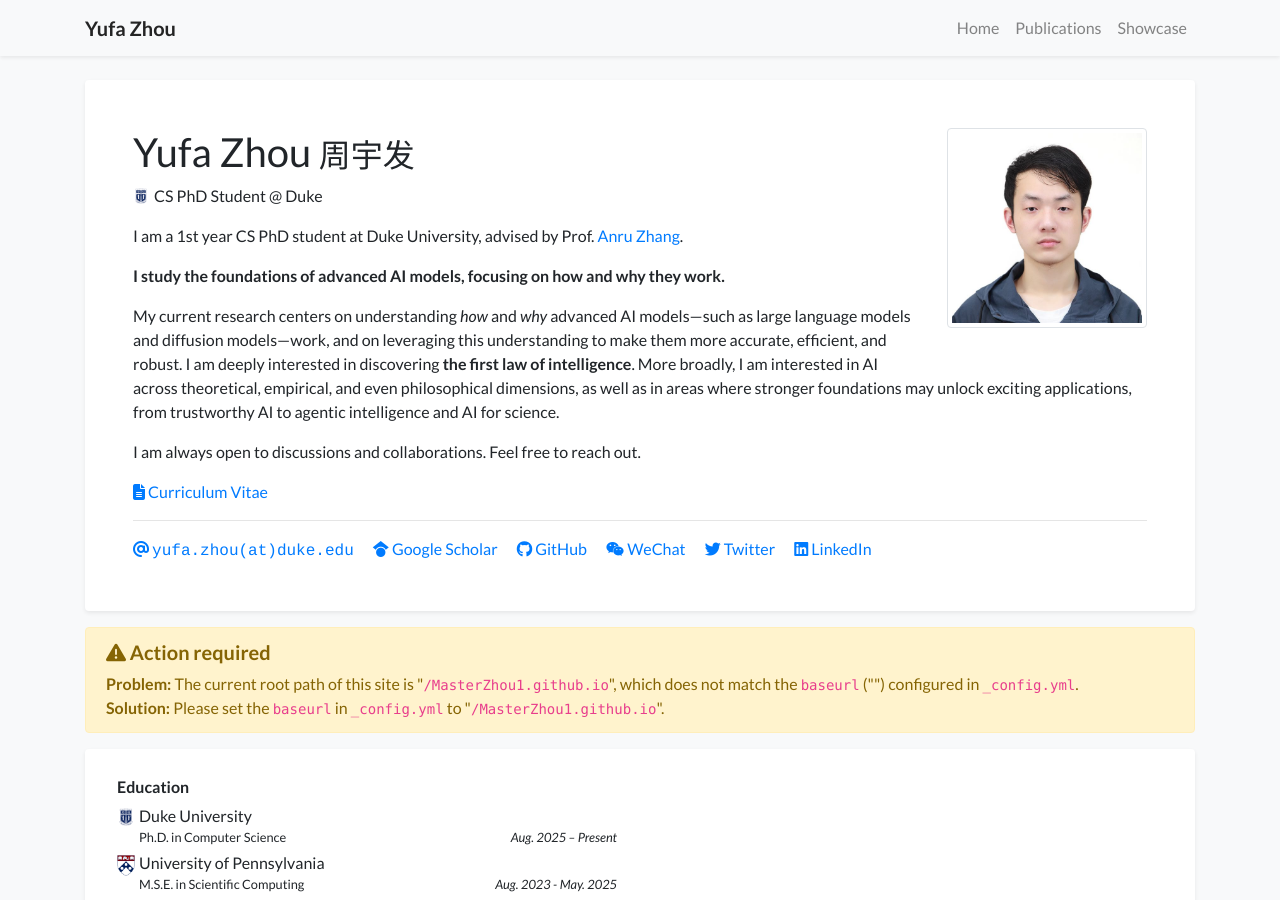
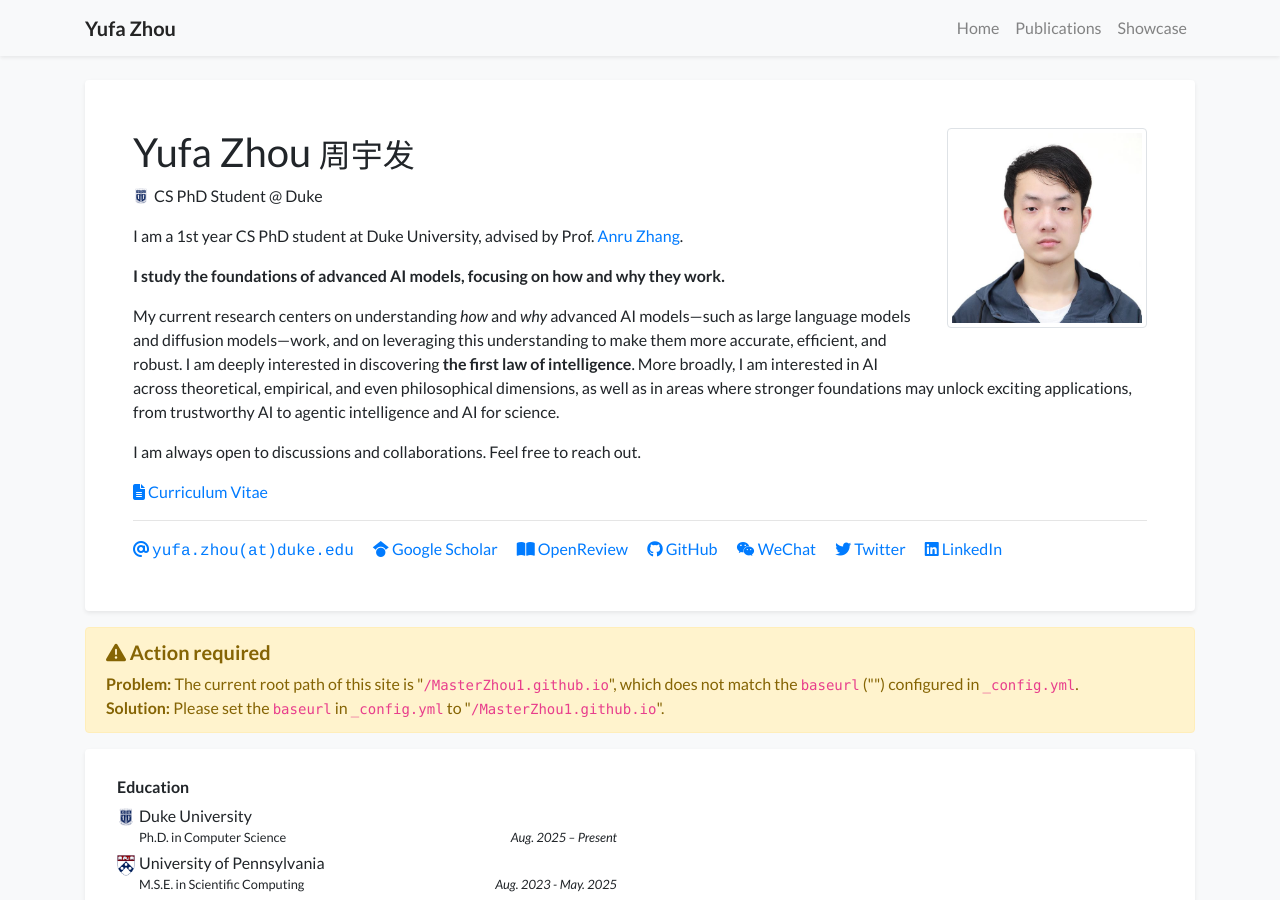
Before and after one commit to MasterZhou1/MasterZhou1.github.io, a Jekyll site: the page built from index.html, in a window 1280 px wide and 900 px high. Built offline with Jekyll 4.4.1, drawn with Linux system fonts in a browser that asks for light colours; nearby versions of some CDN libraries; a style sheet for code colours, icons or effects is not loaded; grey boxes are pictures that could not be loaded.

Commit message:
update bib and openreview feature

```diff
--- a/_data/profile.yml
+++ b/_data/profile.yml
@@ -21,6 +21,7 @@ wechat_prompt: 微信号：YufaZhou-
 #   Please tell me your <strong>name</strong> and <strong>affiliation</strong> (current or past) when adding my wechat. Thanks!
 linkedin: yufazhou
 # orcid: 0000-0003-4115-3225
+openreview: ~Yufa_Zhou1
 
 short_bio_text_justify: false
 short_bio: >-
--- a/_includes/widgets/profile_card.html
+++ b/_includes/widgets/profile_card.html
@@ -63,6 +63,18 @@
                         </a>
                         {% endif %}
 
+                        {% if site.data.profile.openreview %}
+                        {% assign or_value = site.data.profile.openreview %}
+                        {% if or_value contains 'http' %}
+                        {% assign or_url = or_value %}
+                        {% else %}
+                        {% assign or_url = 'https://openreview.net/profile?id=' | append: or_value %}
+                        {% endif %}
+                        <a class="pr-3 no-break" target="_blank" href="{{ or_url }}">
+                            <i class="fas fa-book-open"></i> OpenReview
+                        </a>
+                        {% endif %}
+
                         {% if site.data.profile.github %}
                         <a class="pr-3 no-break" target="_blank" href="https://github.com/{{ site.data.profile.github }}">
                             <i class="fab fa-github"></i> GitHub
--- a/_includes/widgets/publication_item.html
+++ b/_includes/widgets/publication_item.html
@@ -45,7 +45,7 @@
           {% endif %}
           {% endfor %}
           {% if item.bib %}
-          <a href="javascript:void(0)" class="ml-1" onclick="showBibTeX('desktop-{{ item.id }}')">[BibTeX]</a>
+          <a href="javascript:void(0)" onclick="showBibTeX('desktop-{{ item.id }}')">[BibTeX]</a>
           {% endif %}
         </p>
       </div>
@@ -62,7 +62,12 @@
     </div>
     <div class="bibtex-body">
       <div class="bibtex-content" id="bibtex-content-desktop-{{ item.id }}">
-        {{ item.bib | strip | replace: '  ', '' | replace: '\n\n', '\n' | replace: '\n ', '\n' }}
+        {{ item.bib | strip
+          | replace: '\n        ', '\n'
+          | replace: '\n      ', '\n'
+          | replace: '\n    ', '\n'
+          | replace: '\n  ', '\n'
+          | replace: '\n\n', '\n' }}
       </div>
       <div style="margin-top: 15px;">
         <button class="copy-bibtex-btn" onclick="copyBibTeX('desktop-{{ item.id }}')">Copy BibTeX</button>
@@ -91,7 +96,7 @@
           {% endif %}
           {% endfor %}
           {% if item.bib %}
-          <a href="javascript:void(0)" class="ml-1" onclick="showBibTeX('mobile-{{ item.id }}')">[BibTeX]</a>
+          <a href="javascript:void(0)" onclick="showBibTeX('mobile-{{ item.id }}')">[BibTeX]</a>
           {% endif %}
         </p>
       </div>
@@ -108,7 +113,12 @@
     </div>
     <div class="bibtex-body">
       <div class="bibtex-content" id="bibtex-content-mobile-{{ item.id }}">
-        {{ item.bib | strip | replace: '  ', '' | replace: '\n\n', '\n' | replace: '\n ', '\n' }}
+        {{ item.bib | strip
+          | replace: '\n        ', '\n'
+          | replace: '\n      ', '\n'
+          | replace: '\n    ', '\n'
+          | replace: '\n  ', '\n'
+          | replace: '\n\n', '\n' }}
       </div>
       <div style="margin-top: 15px;">
         <button class="copy-bibtex-btn" onclick="copyBibTeX('mobile-{{ item.id }}')">Copy BibTeX</button>
```
